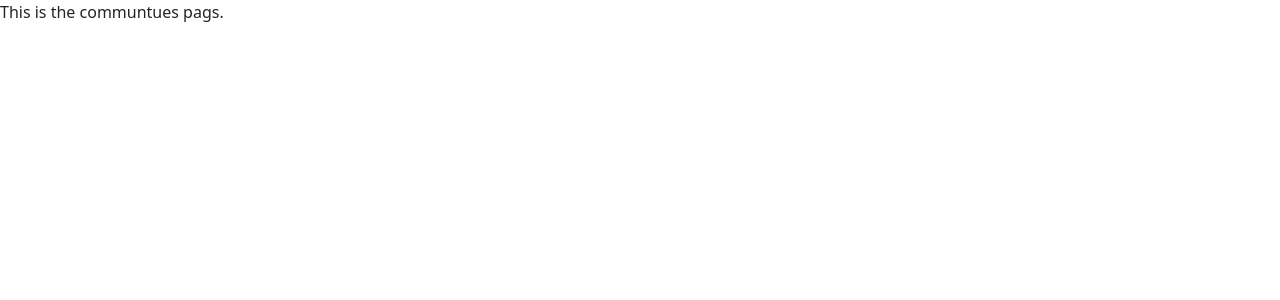
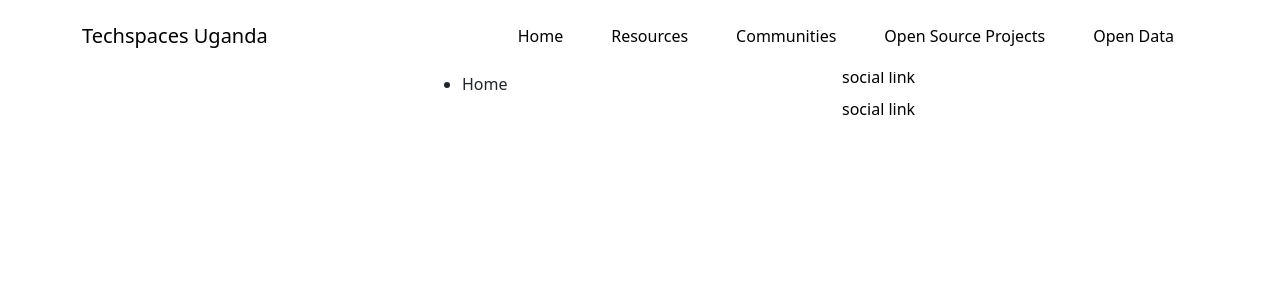
Before and after one commit to luigimorel/techspaces-uganda, a React (Create React App) app: page /communities in a window 1280 px wide. Shown: the top 300 px of the page. Built offline with nearby package versions, Linux system fonts and the light colour scheme.

Commit message:
Add the navbars abd footer to all components

```diff
--- a/src/components/Footer.tsx
+++ b/src/components/Footer.tsx
@@ -1,9 +1,9 @@
 const Footer = () => {
     return (
-        <div className="container">
+        <div className="container ">
             <div className="row">
                 <div className="col-md-4">
-                    <p className="leading ml-3">
+                    <p className="leading ml-3b footer__para">
                         This is the text that will be used to talk about the
                         final web page
                     </p>
--- a/src/index.css
+++ b/src/index.css
@@ -26,3 +26,7 @@
 li {
     text-decoration: none;
 }
+
+.footer__para {
+    width: 180px;
+}
--- a/src/pages/Communities.tsx
+++ b/src/pages/Communities.tsx
@@ -1,7 +1,13 @@
-import React from 'react';
+import Footer from '../components/Footer';
+import Navbar from '../components/Navbar';
 
 const Communities = () => {
-    return <div>This is the communtues pags.</div>;
+    return (
+        <div>
+            <Navbar />
+            <Footer />
+        </div>
+    );
 };
 
 export default Communities;
--- a/src/pages/OpenData.tsx
+++ b/src/pages/OpenData.tsx
@@ -1,10 +1,11 @@
-import React from 'react';
+import Footer from '../components/Footer';
+import Navbar from '../components/Navbar';
 
 const OpenData = () => {
     return (
         <div>
-            This is the open data page that has links to the data that can be
-            used by the pople that need it
+            <Navbar />
+            <Footer />
         </div>
     );
 };
--- a/src/pages/OpenSource.tsx
+++ b/src/pages/OpenSource.tsx
@@ -1,5 +1,13 @@
+import Footer from '../components/Footer';
+import Navbar from '../components/Navbar';
+
 const OpenSource = () => {
-    return <div>This is the open source page</div>;
+    return (
+        <div>
+            <Navbar />
+            <Footer />
+        </div>
+    );
 };
 
 export default OpenSource;
--- a/src/pages/Resources.tsx
+++ b/src/pages/Resources.tsx
@@ -1,9 +1,11 @@
+import Footer from '../components/Footer';
 import Navbar from '../components/Navbar';
 
 const Resources = () => {
     return (
         <>
             <Navbar />
+            <Footer />
         </>
     );
 };
```
